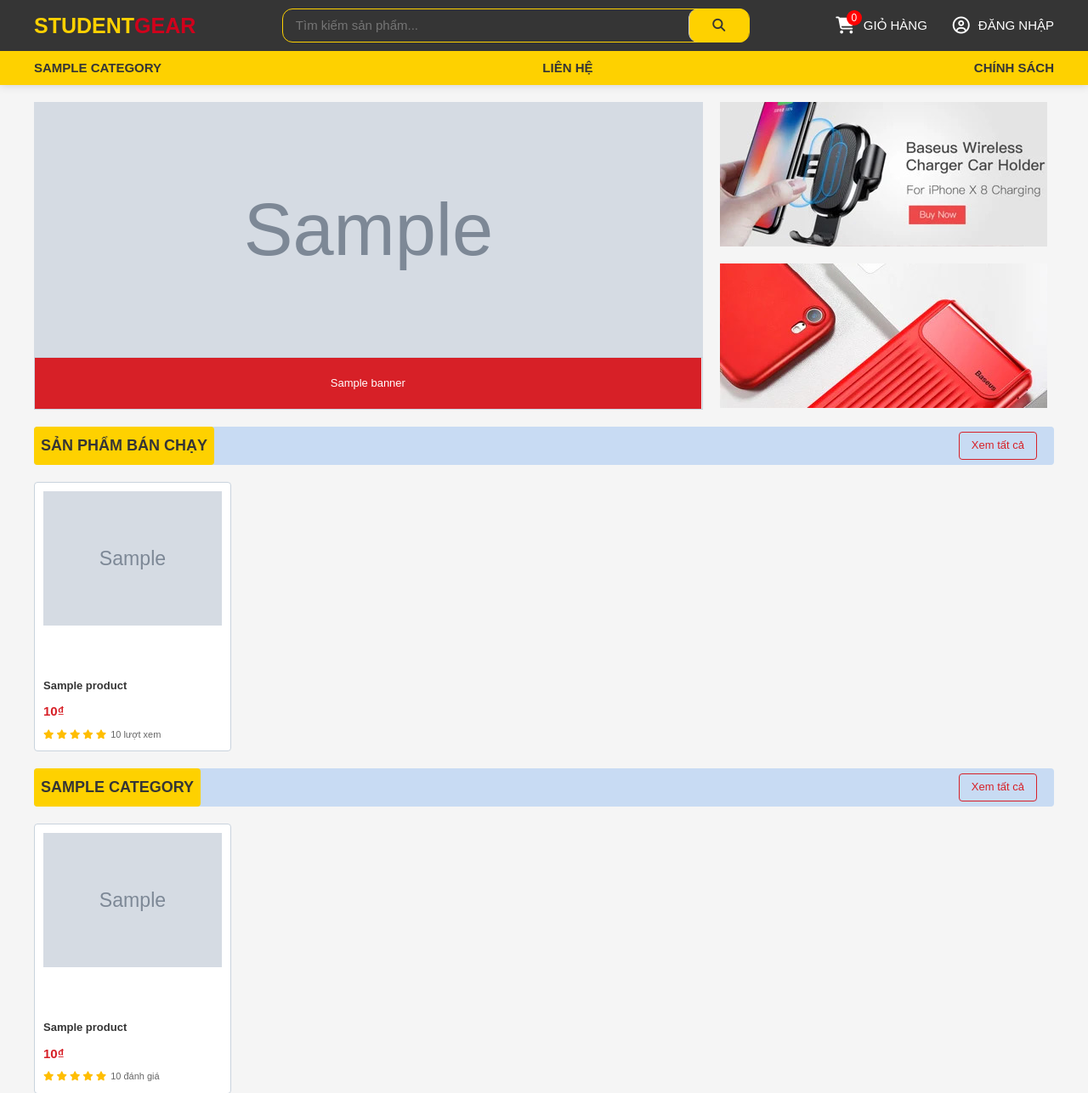
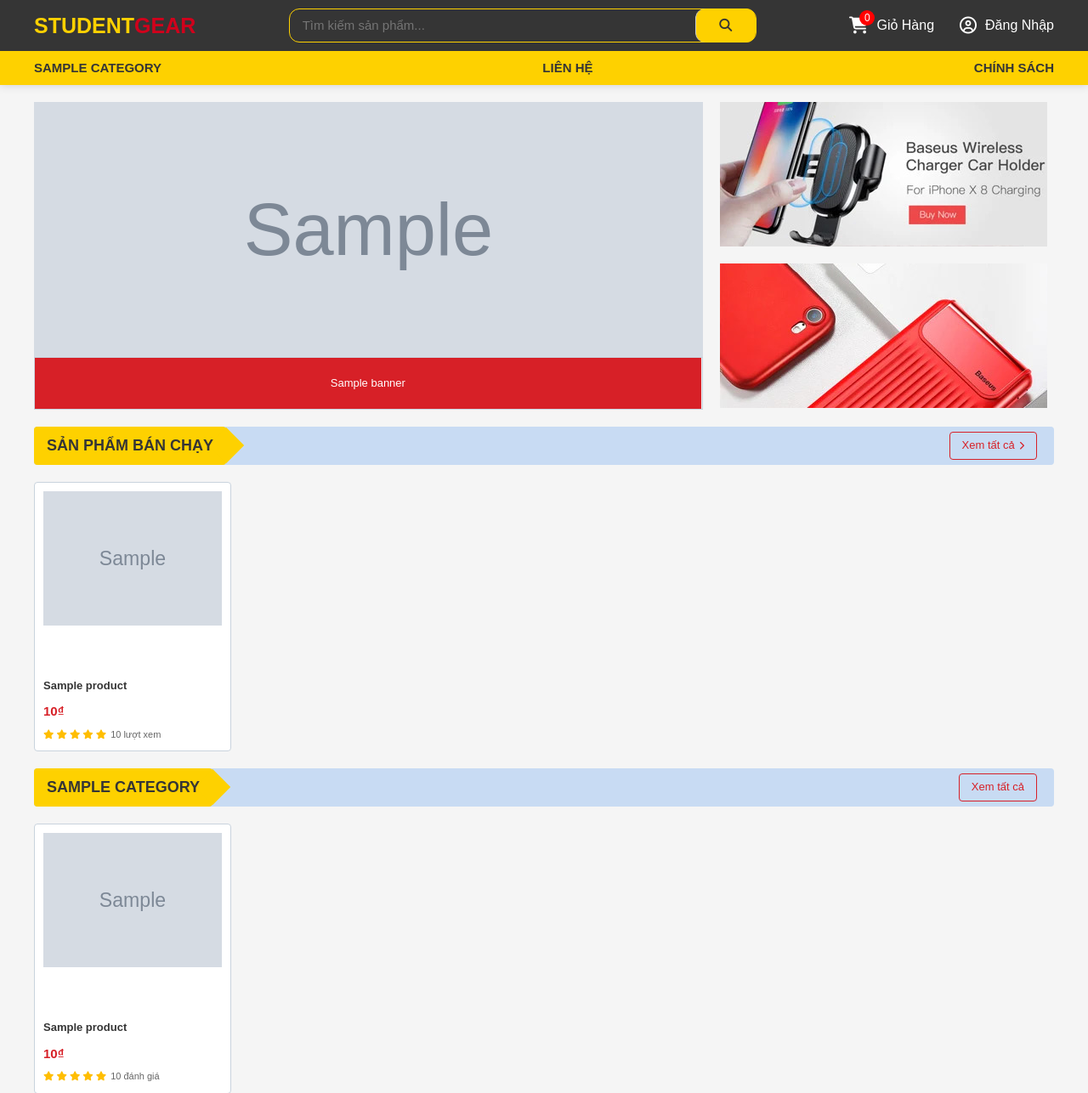
Before and after one commit to vhing004/StudentGear-, a PHP site: page /studentgear/ in a window 1280 px wide. Shown: the top 1286 px of the page at 85% size. Run offline with PHP 8.4, Linux system fonts and the light colour scheme; tables that the repository leaves empty hold one stand-in row (values such as "Sample post"); grey boxes marked "Sample" are stand-in pictures; some libraries are stand-ins or nearby versions.

Commit message:
update code

```diff
--- a/assets/js/index.js
+++ b/assets/js/index.js
@@ -5,6 +5,7 @@ $(document).ready(function () {
     slideToScroll: 1,
     autoplaySpeed: 2000,
     arrows: true,
+    draggable: true,
     prevArrow:
       "<button type='button' class='slick-prev pull-left arrow'><i class='fa-solid fa-chevron-left' aria-hidden='true'></i></button>",
     nextArrow:
--- a/assets/scss/base/_reset.scss
+++ b/assets/scss/base/_reset.scss
@@ -14,10 +14,10 @@
 html {
   font-size: 62.5%; /* 1rem = 10px */
   scroll-behavior: smooth;
+  font-family: "cursive", sans-serif;
 }
 
 body {
-  font-family: "cursive", sans-serif;
   font-size: 1.6rem;
   line-height: 1.6;
   color: #333;
--- a/assets/scss/components/_header.scss
+++ b/assets/scss/components/_header.scss
@@ -78,12 +78,12 @@
     align-items: center;
     gap: 30px;
     &-btn {
-      font-size: 15px;
+      font-size: 16px;
       line-height: 14px;
       text-decoration: none;
       color: $color_w;
       font-weight: 500;
-      text-transform: uppercase;
+      text-transform: capitalize;
       display: flex;
       align-items: center;
       gap: 10px;
@@ -163,7 +163,7 @@
   }
 
   &-name {
-    font-size: 14px;
+    font-size: 16px;
     font-weight: 400;
     text-transform: capitalize;
   }
@@ -222,6 +222,9 @@
         background-color: #f8f8f8;
         color: #d0021c;
       }
+      & i {
+        margin-right: 8px;
+      }
     }
   }
 }
--- a/assets/scss/pages/_home.scss
+++ b/assets/scss/pages/_home.scss
@@ -14,6 +14,10 @@
     & img {
       height: 300px;
       width: 100%;
+      cursor: grabbing;
+    }
+    & .dot-link {
+      cursor: grabbing;
     }
   }
 
@@ -27,7 +31,7 @@
 // ARROW
 .arrow {
   position: absolute;
-  top: 50%;
+  top: 45%;
   transform: translateY(-50%);
   background: rgba(0, 0, 0, 0.3);
   color: white;
@@ -106,7 +110,7 @@
   }
   &_title {
     line-height: 45px;
-    padding-inline: 8px;
+    padding-inline: 15px;
     font-size: 18px;
     font-weight: 500;
     color: $bg_color;
@@ -114,7 +118,21 @@
     text-transform: uppercase;
     font-weight: 700;
     border-radius: 4px;
+    position: relative;
+    z-index: 1;
+    &::after {
+      position: absolute;
+      content: "";
+      top: 7px;
+      right: -15px;
+      width: 30px;
+      height: 30px;
+      background-color: $main-color;
+      transform: rotate(45deg);
+      z-index: -1;
+    }
   }
+
   &_all {
     padding: 5px 14px;
     border: 1px solid $hover;
@@ -122,6 +140,12 @@
     font-size: 13px;
     margin-right: 20px;
     border-radius: 4px;
+    display: flex;
+    align-items: center;
+    gap: 5px;
+    & i {
+      font-size: 10px;
+    }
   }
   &_list {
     display: grid;
--- a/includes/header.php
+++ b/includes/header.php
@@ -65,7 +65,7 @@ if (isset($_SESSION['user_id'])) {
                                 <div class="header_user">
                                     <div class="header_user-info">
                                         <i class="fa-solid fa-circle-user"></i>
-                                        <span class="header_user-name"><?php echo htmlspecialchars($_SESSION['username']); ?></span>
+                                        <span class="header_user-name"><?php echo htmlspecialchars($_SESSION['fullname']); ?></span>
                                     </div>
 
                                     <ul class="header_user-menu">
--- a/pages/home.php
+++ b/pages/home.php
@@ -56,7 +56,7 @@ $result = $conn->query($sql);
         <section class="hot">
             <div class="hot_head">
                 <h4 class="hot_title">Sản phẩm bán chạy</h4>
-                <a href="<?php BASE_URL ?>pages/category.php" class="hot_all">Xem tất cả</a>
+                <a href="<?php BASE_URL ?>pages/category.php" class="hot_all">Xem tất cả <i class='fa-solid fa-chevron-right'></i></a>
             </div>
             <div class="hot_list">
                 <?php
```
Also changed, not shown: assets/scss/pages/_category.scss (+0 -7 lines), assets/css/main.css.
